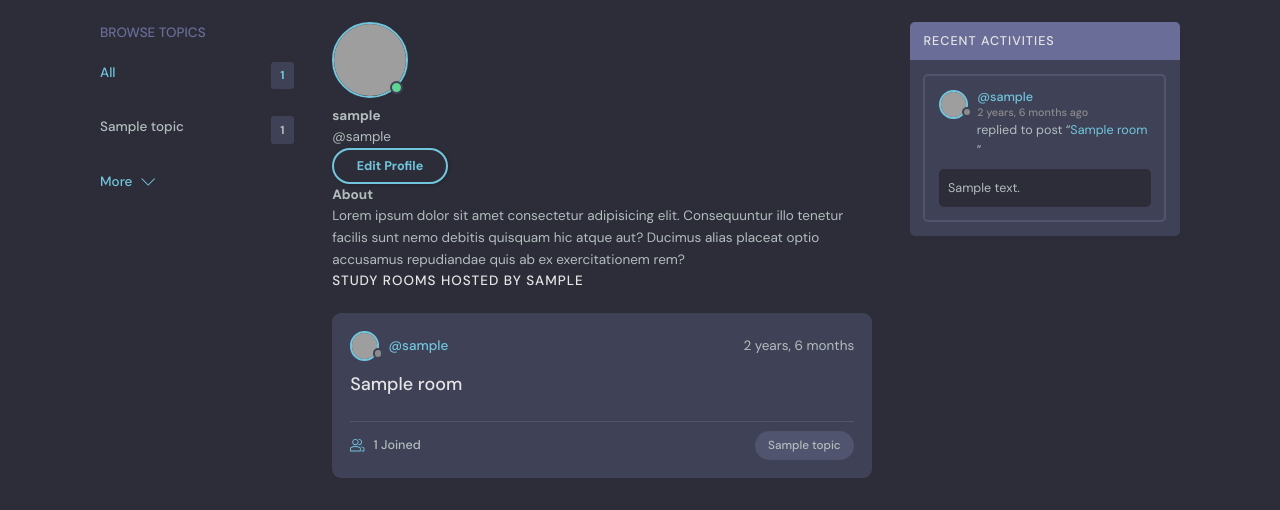
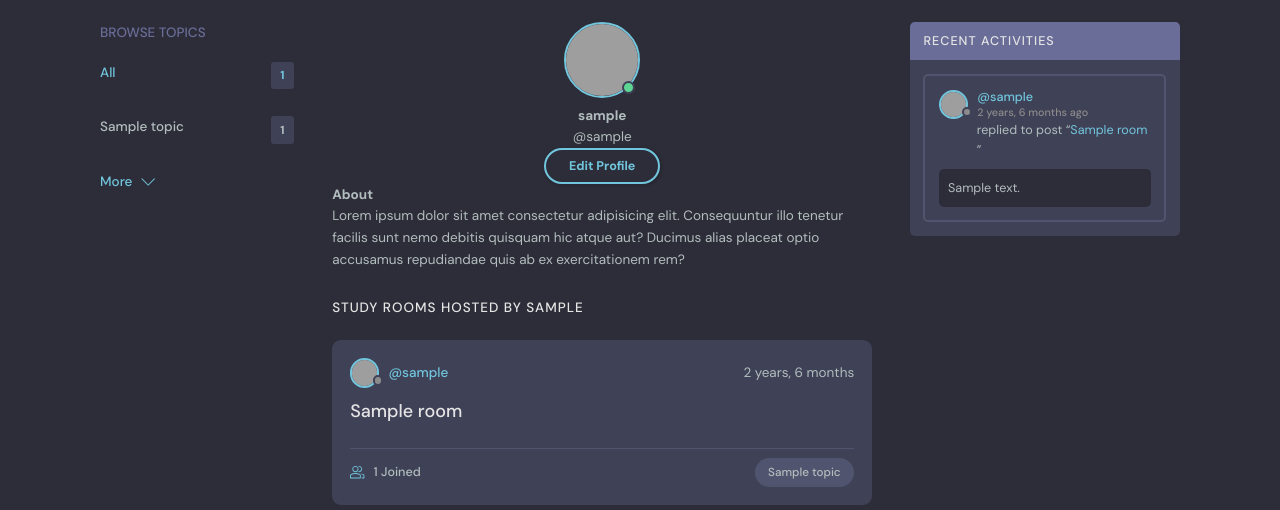
Before and after one commit to JustA3DObject/DevFriends, a Django app: page /profile/1 in a window 1280 px wide. Shown: the part 68-578 px from the top of the page. Run offline with Django 4.2, Linux system fonts and the light colour scheme; tables that the repository leaves empty hold one stand-in row (values such as "Sample post"); grey boxes are pictures that could not be loaded.

Commit message:
Added CSS for profile page

```diff
--- a/devfriends/static/css/master.css
+++ b/devfriends/static/css/master.css
@@ -671,3 +671,15 @@ a {
 .create-room.layout .layout__box {
     max-width: 68rem;
 }
+
+.profile {
+    margin-bottom: 3rem;
+}
+
+.profile__avatar {
+    text-align: center;
+}
+
+.profile__info {
+    text-align: center;
+}
```
